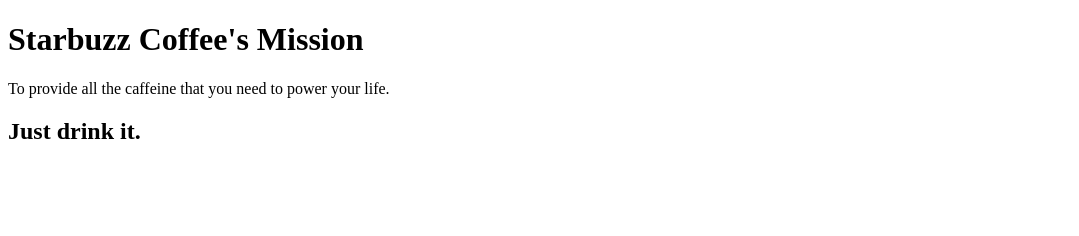
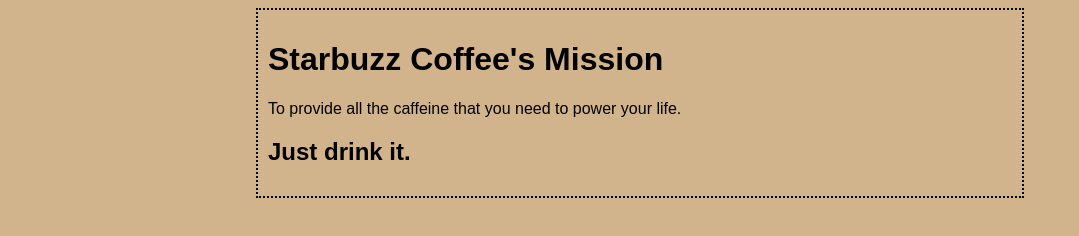
Before and after one commit to JamesBlocker/Starbuzz, a plain HTML site: page mission.html in a window 1280 px wide. Shown: the whole page, without its empty margins (0-1079 px from the left). Drawn offline with Linux system fonts and the light colour scheme.

Commit message:
add css to mission

```diff
--- a/mission.html
+++ b/mission.html
@@ -2,7 +2,16 @@
 <html>
 <head>
 	<title>Mission Statement</title>
-	<style type="text/css"></style>
+	<style type="text/css">
+		body {
+				background-color: #d2b48c;
+				margin-left: 20%;
+				margin-right: 20%;
+				border: 2px dotted black;
+				padding: 10px 10px 10px 10px;
+				font-family: sans-serif;
+			}
+	</style>
 </head>
 <body>
 	<h1>Starbuzz Coffee's Mission</h1>
```
